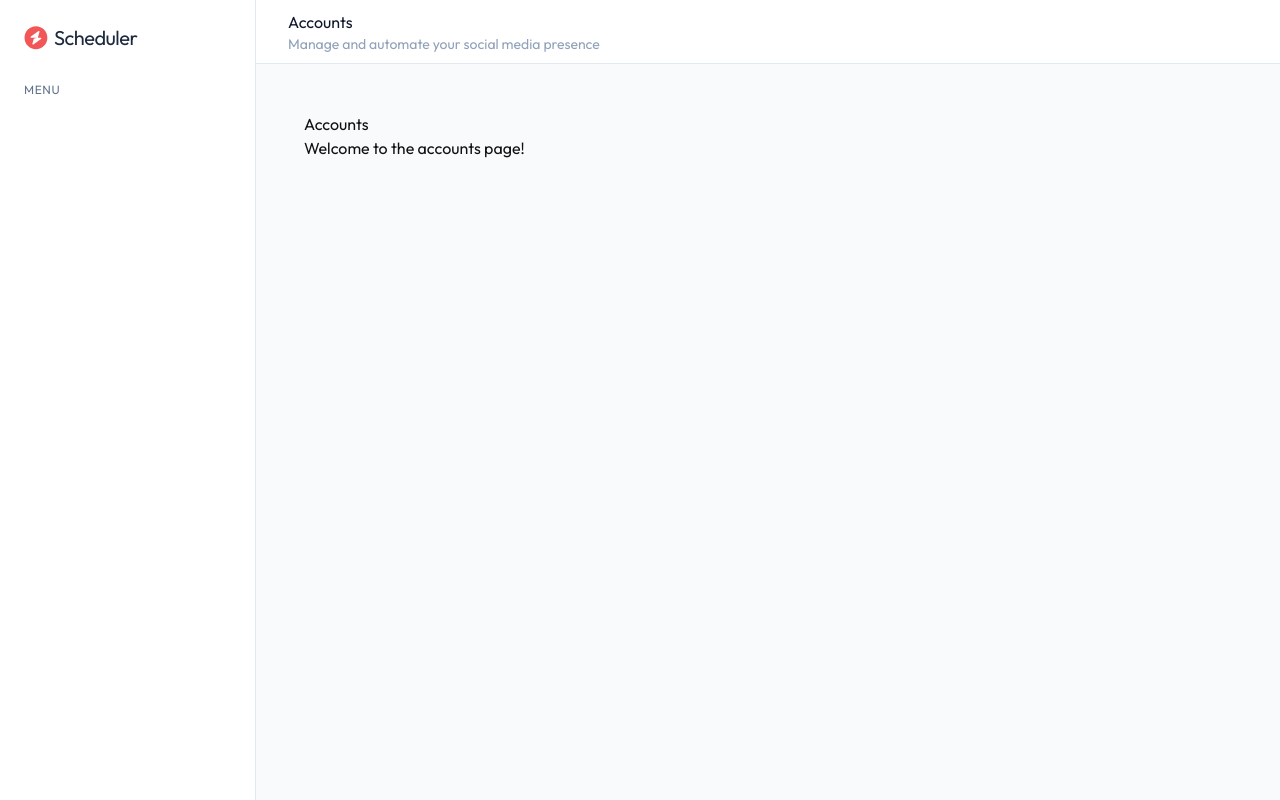
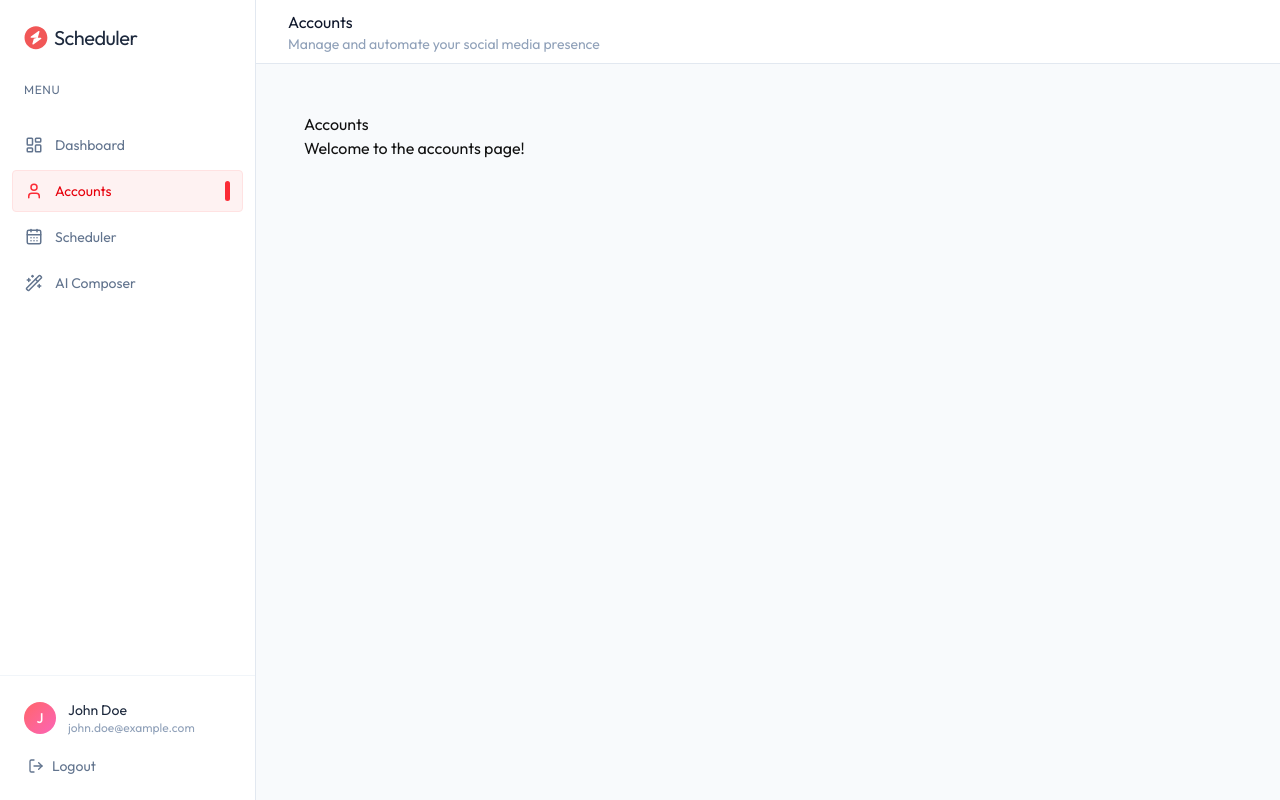
Before and after one commit to Hiten372/social-seheduler, a React (Vite) app in the folder client/: page /accounts in a window 1280 px wide. Built offline with nearby package versions, Linux system fonts and the light colour scheme.

Commit message:
Refactor layout and sidebar components; streamline imports and enhance navigation structure

```diff
--- a/client/src/components/Layout.tsx
+++ b/client/src/components/Layout.tsx
@@ -11,8 +11,8 @@ const pageTitles: Record<string, string> = {
 };
 
 const Layout = () => {
-  const currentPath = useLocation();
-  const title = pageTitles[currentPath.pathname] || "Social Scheduler";
+  const { pathname } = useLocation();
+  const title = pageTitles[pathname] || "Social Scheduler";
 
   const [isMobileMenuOpen, setIsMobileMenuOpen] = useState(false);
   return (
@@ -30,6 +30,7 @@ const Layout = () => {
         {/* top bar */}
         <header className="h-16 bg-white border-b border-slate-200 flex items-center  px-4 md:px-8 gap-4">
           <button
+            aria-label="Open menu"
             className="md:hidden p-2 -ml-2 text-slate-500"
             onClick={() => setIsMobileMenuOpen(!isMobileMenuOpen)}
           >
--- a/client/src/components/Sidebar.tsx
+++ b/client/src/components/Sidebar.tsx
@@ -1,4 +1,11 @@
-import React from "react";
+import {
+  LayoutDashboardIcon,
+  CalendarDaysIcon,
+  UserIcon,
+  Wand2Icon,
+  LogOutIcon,
+} from "lucide-react";
+import { NavLink, useNavigate } from "react-router-dom";
 
 const Sidebar = ({
   isOpen,
@@ -7,22 +14,94 @@ const Sidebar = ({
   isOpen: boolean;
   setIsOpen: (val: boolean) => void;
 }) => {
+  const navigate = useNavigate();
+  const { logout, user } = {
+    logout: () => {
+      navigate("/");
+    },
+    user: { name: "John Doe", email: "john.doe@example.com" },
+  };
+  const navItems = [
+    { name: "Dashboard", icon: LayoutDashboardIcon, path: "/dashboard" },
+    { name: "Accounts", icon: UserIcon, path: "/accounts" },
+    { name: "Scheduler", icon: CalendarDaysIcon, path: "/schedule" },
+    { name: "AI Composer", icon: Wand2Icon, path: "/ai-composer" },
+  ];
+
   return (
     <div
-      className={`fixed inset-y-0 left-0 z-50 w-64 bg-white border-r border-slate-200 flex flex-col h-full transform transition-transform duration-200 ease-in-out md:relative md:translate-x-0  ${isOpen ? "translate-x-0" : "-translate-x-full"}`}
+      className={`fixed inset-y-0 left-0 z-50 w-64 bg-white border-r border-slate-200 flex flex-col h-full transform transition-transform duration-200 ease-in-out md:relative md:translate-x-0 ${
+        isOpen ? "translate-x-0" : "-translate-x-full"
+      }`}
     >
-      {/* logo */}
+      {/* Logo */}
       <div className="p-6 pb-4">
-        <div className="text-xl tracking-tight text-slate-800 flex items-center gap-1.5 ">
+        <div className="text-xl tracking-tight text-slate-800 flex items-center gap-1.5">
           <img src="/logo.svg" alt="Logo" className="size-6" />
           Scheduler
         </div>
       </div>
+
       {/* Nav section label */}
-      <div className="px-6 py-2  ">
-        <span className="text-xs text-slate-500  uppercase tracking-wider ">
+      <div className="px-6 py-2">
+        <span className="text-xs text-slate-500 uppercase tracking-wider">
           Menu
         </span>
+      </div>
+
+      {/* Nav links */}
+      <nav className="flex-1 px-3 py-4 space-y-1">
+        {navItems.map((item) => (
+          <NavLink
+            key={item.name}
+            to={item.path}
+            end={item.path === "/dashboard"}
+            onClick={() => setIsOpen(false)}
+            className={({ isActive }) =>
+              `flex items-center gap-3 px-3 py-2.5 rounded text-sm transition-all duration-150 border ${
+                isActive
+                  ? "bg-red-50 text-red-600 border-red-100"
+                  : "text-slate-500 hover:bg-slate-50 border-transparent hover:text-slate-700"
+              }`
+            }
+          >
+            {({ isActive }) => (
+              <>
+                <item.icon
+                  className={`size-4.5 shrink-0 ${
+                    isActive ? "text-red-500" : "text-slate-500"
+                  }`}
+                />
+
+                {item.name}
+
+                {isActive && (
+                  <span className="ml-auto w-[5px] h-5 rounded-full bg-red-500" />
+                )}
+              </>
+            )}
+          </NavLink>
+        ))}
+      </nav>
+      {/* Footer */}
+      <div className="p-4 border-t border-slate-100">
+        <div className="flex items-center gap-3 p-2 rounded-xl hover:bg-slate-50 transition-colors">
+          <div className="size-8 rounded-full bg-linear-to-br from-red-400 to-pink-400 flex items-center justify-center text-white text-sm font-medium shrink-0">
+            {user.name?.charAt(0).toUpperCase() || "U"}
+          </div>
+          <div className="flex-1 min-w-0">
+            <div className="text-sm text-slate-800 truncate">{user?.name}</div>
+            <div className="text-xs text-slate-400 truncate">{user?.email}</div>
+          </div>
+        </div>
+        <button
+          onClick={logout}
+          className="mt-1 flex items-center gap-2 w-full rounded text-sm text-slate-500
+          hover:bg-red-50 hover:text-red-500 transition-all duration-150 px-3 py-2"
+        >
+          <LogOutIcon className="size-4" />
+          Logout
+        </button>
       </div>
     </div>
   );
--- a/client/src/pages/Accounts.tsx
+++ b/client/src/pages/Accounts.tsx
@@ -1,5 +1,3 @@
-import React from 'react';
-
 const Accounts = () => {
   return (
     <div>
--- a/client/src/pages/AiComposer.tsx
+++ b/client/src/pages/AiComposer.tsx
@@ -1,10 +1,8 @@
-import React from 'react';
-
 const AiComposer = () => {
   return (
     <div>
       <h1>AI Composer</h1>
-            <p>Welcome to the AI composer   !</p>
+      <p>Welcome to the AI composer !</p>
     </div>
   );
 };
--- a/client/src/pages/Dashboard.tsx
+++ b/client/src/pages/Dashboard.tsx
@@ -1,4 +1,3 @@
-import React from 'react';
 
  const Dashboard = () => {
     return (
--- a/client/src/pages/Scheduler.tsx
+++ b/client/src/pages/Scheduler.tsx
@@ -1,6 +1,3 @@
-import React from 'react';
-
-
 const Scheduler = () => {
   return (
     <div>
```
Lines whose indentation alone changed are shown as unchanged.
